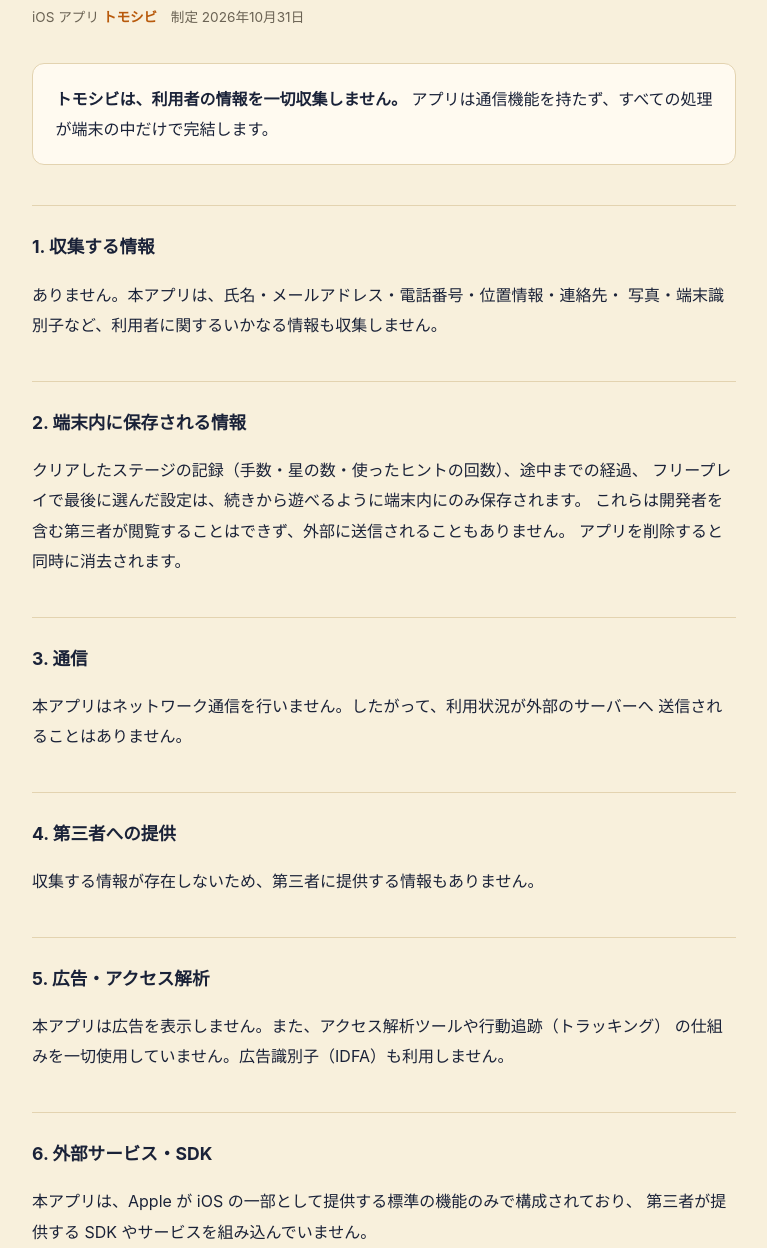
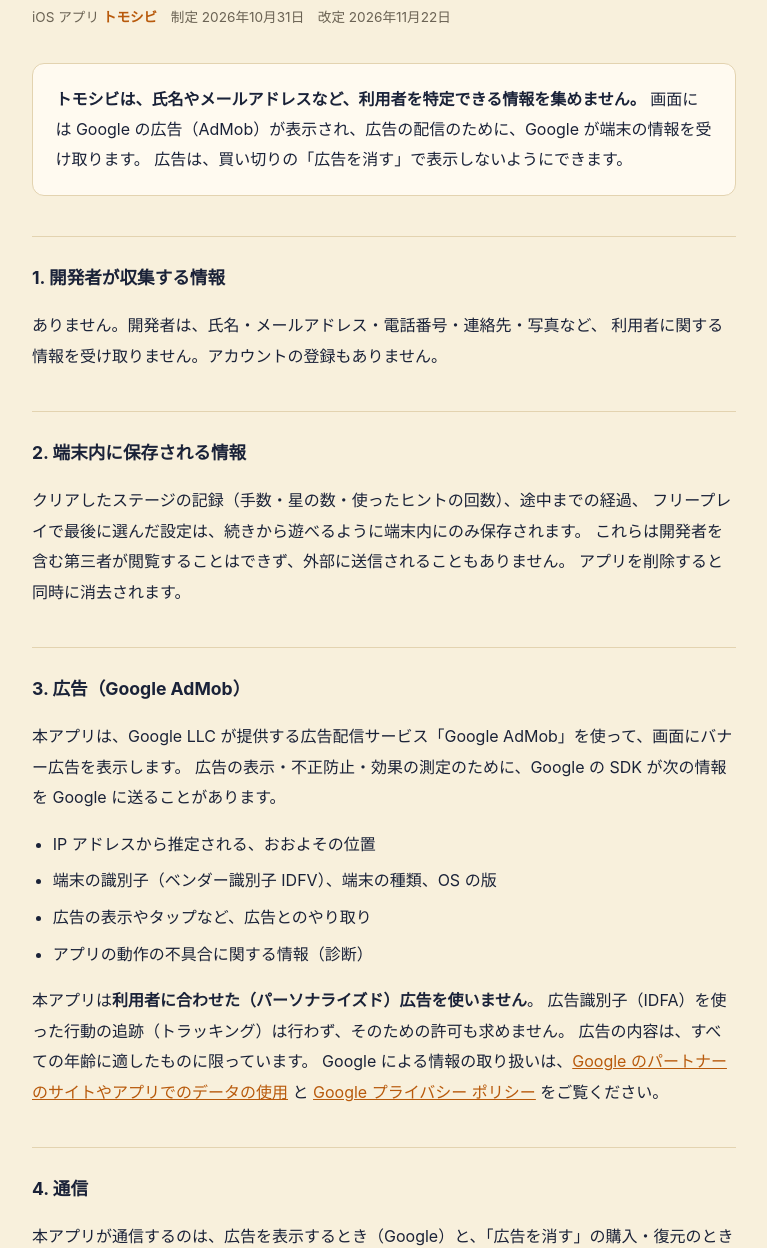
Before and after one commit to koichi0059/koichi0059.github.io, a plain HTML site: page tomoshibi/privacy/index.html in a window 1280 px wide. Shown: the part 75-1323 px from the top of the page, without its empty margins (256-1023 px from the left). Drawn offline with Linux system fonts and the light colour scheme.

Commit message:
トモシビ: 広告（AdMob）と「広告を消す」に合わせてプライバシーポリシーを改定

```diff
--- a/tomoshibi/privacy/index.html
+++ b/tomoshibi/privacy/index.html
@@ -69,16 +69,17 @@
 <main>
 
 <h1>プライバシーポリシー</h1>
-<p class="dates">iOS アプリ <span class="app">トモシビ</span>　制定 2026年10月31日</p>
+<p class="dates">iOS アプリ <span class="app">トモシビ</span>　制定 2026年10月31日　改定 2026年11月22日</p>
 
 <div class="lead">
-  <p><strong>トモシビは、利用者の情報を一切収集しません。</strong>
-  アプリは通信機能を持たず、すべての処理が端末の中だけで完結します。</p>
+  <p><strong>トモシビは、氏名やメールアドレスなど、利用者を特定できる情報を集めません。</strong>
+  画面には Google の広告（AdMob）が表示され、広告の配信のために、Google が端末の情報を受け取ります。
+  広告は、買い切りの「広告を消す」で表示しないようにできます。</p>
 </div>
 
-<h2>1. 収集する情報</h2>
-<p>ありません。本アプリは、氏名・メールアドレス・電話番号・位置情報・連絡先・
-写真・端末識別子など、利用者に関するいかなる情報も収集しません。</p>
+<h2>1. 開発者が収集する情報</h2>
+<p>ありません。開発者は、氏名・メールアドレス・電話番号・連絡先・写真など、
+利用者に関する情報を受け取りません。アカウントの登録もありません。</p>
 
 <h2>2. 端末内に保存される情報</h2>
 <p>クリアしたステージの記録（手数・星の数・使ったヒントの回数）、途中までの経過、
@@ -86,24 +87,34 @@
 これらは開発者を含む第三者が閲覧することはできず、外部に送信されることもありません。
 アプリを削除すると同時に消去されます。</p>
 
-<h2>3. 通信</h2>
-<p>本アプリはネットワーク通信を行いません。したがって、利用状況が外部のサーバーへ
-送信されることはありません。</p>
+<h2>3. 広告（Google AdMob）</h2>
+<p>本アプリは、Google LLC が提供する広告配信サービス「Google AdMob」を使って、画面にバナー広告を表示します。
+広告の表示・不正防止・効果の測定のために、Google の SDK が次の情報を Google に送ることがあります。</p>
+<ul>
+  <li>IP アドレスから推定される、おおよその位置</li>
+  <li>端末の識別子（ベンダー識別子 IDFV）、端末の種類、OS の版</li>
+  <li>広告の表示やタップなど、広告とのやり取り</li>
+  <li>アプリの動作の不具合に関する情報（診断）</li>
+</ul>
+<p>本アプリは<strong>利用者に合わせた（パーソナライズド）広告を使いません</strong>。
+広告識別子（IDFA）を使った行動の追跡（トラッキング）は行わず、そのための許可も求めません。
+広告の内容は、すべての年齢に適したものに限っています。
+Google による情報の取り扱いは、<a href="https://policies.google.com/technologies/partner-sites?hl=ja">Google のパートナーのサイトやアプリでのデータの使用</a>
+と <a href="https://policies.google.com/privacy?hl=ja">Google プライバシー ポリシー</a> をご覧ください。</p>
 
-<h2>4. 第三者への提供</h2>
-<p>収集する情報が存在しないため、第三者に提供する情報もありません。</p>
+<h2>4. 通信</h2>
+<p>本アプリが通信するのは、広告を表示するとき（Google）と、「広告を消す」の購入・復元のとき（Apple の App Store）だけです。
+パズルは通信なしで遊べます。通信できないときは、広告が表示されないだけです。</p>
 
-<h2>5. 広告・アクセス解析</h2>
-<p>本アプリは広告を表示しません。また、アクセス解析ツールや行動追跡（トラッキング）
-の仕組みを一切使用していません。広告識別子（IDFA）も利用しません。</p>
+<h2>5. アプリ内課金（広告を消す）</h2>
+<p>「広告を消す」の購入と復元は、Apple の App Store の仕組みで行われます。支払いの情報は Apple が扱い、
+開発者は受け取りません。購入したかどうかは、端末と App Store の間で確かめます。</p>
 
-<h2>6. 外部サービス・SDK</h2>
-<p>本アプリは、Apple が iOS の一部として提供する標準の機能のみで構成されており、
-第三者が提供する SDK やサービスを組み込んでいません。</p>
+<h2>6. 第三者への提供</h2>
+<p>開発者が第三者に利用者の情報を提供することはありません（上の 3 の広告配信を除き、開発者が受け取る情報もありません）。</p>
 
 <h2>7. お子様の利用について</h2>
-<p>本アプリは情報を収集しないため、年齢にかかわらず、利用者の情報が取得される
-ことはありません。</p>
+<p>本アプリはすべての年齢を対象にしています。広告はパーソナライズせず、内容もすべての年齢に適したものに限っています。</p>
 
 <h2>8. 本ポリシーの変更</h2>
 <p>本ポリシーの内容を変更する場合は、このページを更新します。アプリの機能追加に
```
